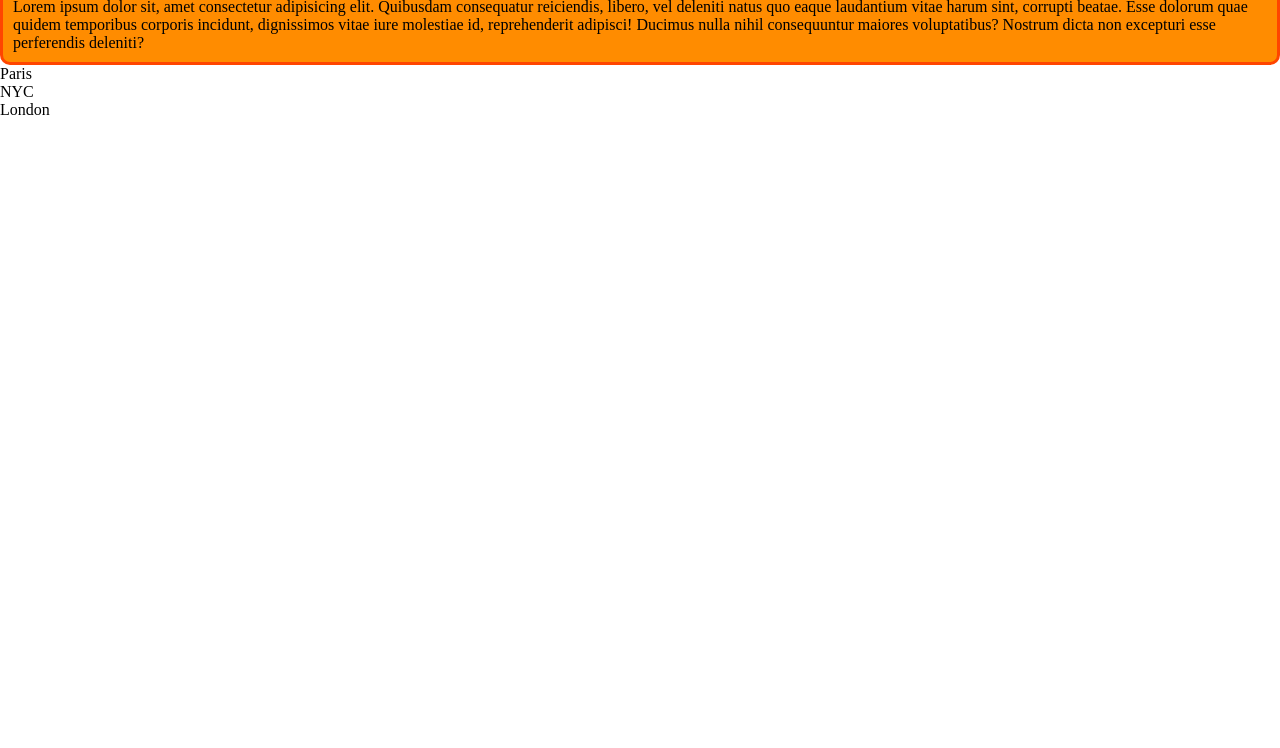
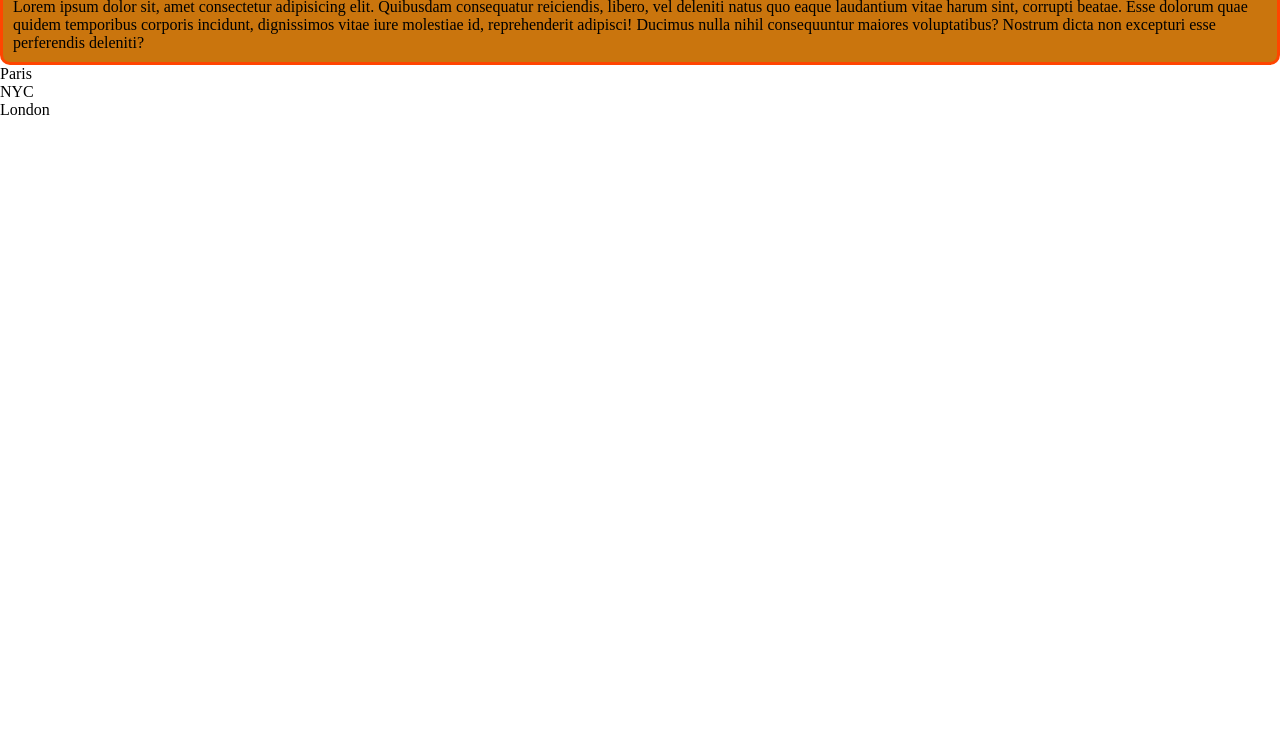
Before and after one commit to MediBx/ourrepository, a plain HTML site: page index.html in a window 1280 px wide. Shown: the part 52-800 px from the top of the page. Drawn offline with Linux system fonts and the light colour scheme.

Commit message:
changed to darker red

```diff
--- a/index.css
+++ b/index.css
@@ -17,7 +17,7 @@
 
 
 p {
-    background-color: darkorange;
+    background-color: rgb(202, 117, 13);
     border: 3px solid orangered;
     border-radius: 10px;
     padding: 10px;
```
